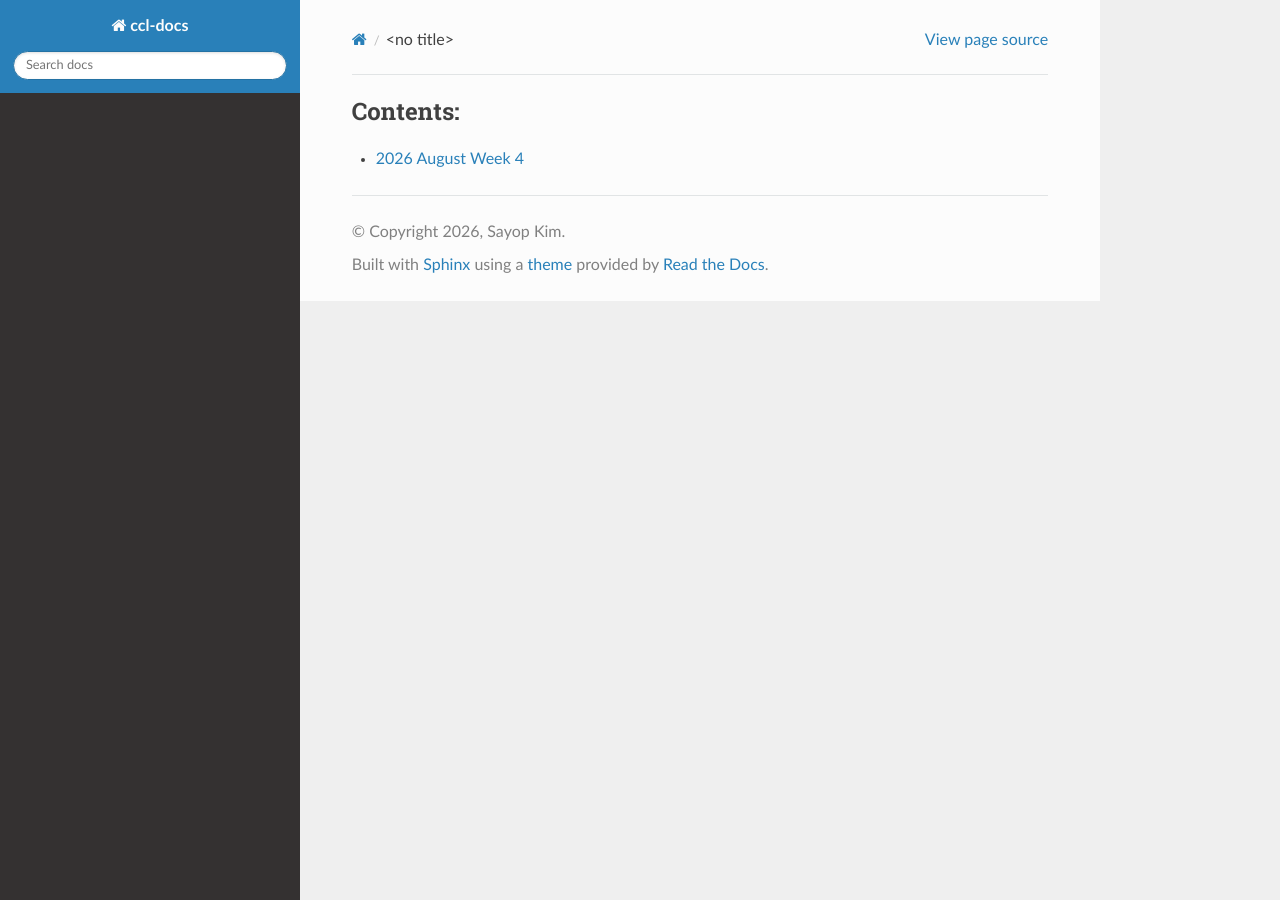
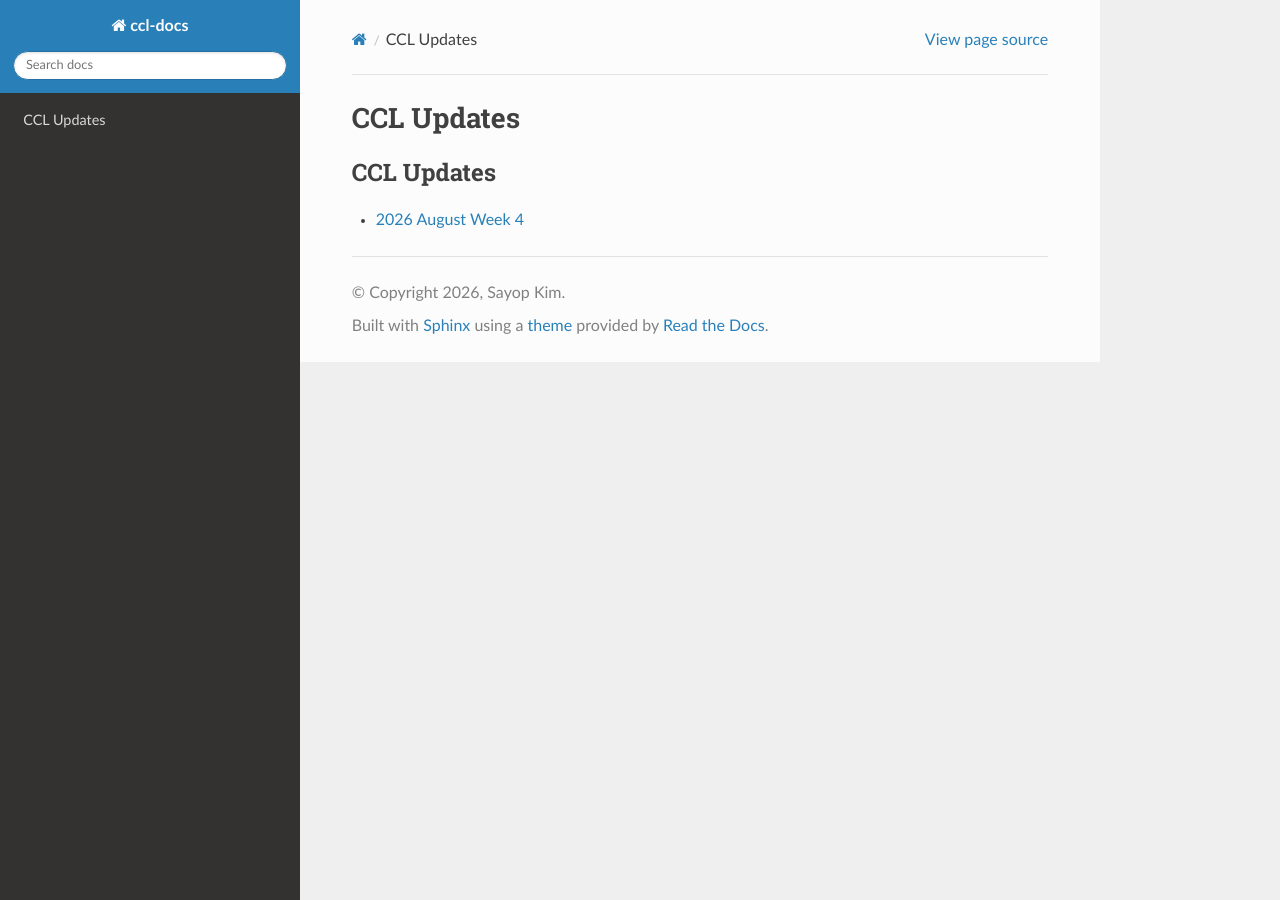
Before and after one commit to s3kim/ccl-docs, a Sphinx documentation site: the page built from docs/updates/CCLUpdate/index.rst, in a window 1280 px wide. Built offline with Sphinx 7.4.7 and the Read the Docs theme 3.1.0, drawn with Linux system fonts in a browser that asks for light colours; pages that are not in the unit, such as notebooks, are missing from menus.

Commit message:
Update index.rst

```diff
--- a/docs/updates/CCLUpdate/index.rst
+++ b/docs/updates/CCLUpdate/index.rst
@@ -1,5 +1,7 @@
+CCL Updates
+--------------
 .. toctree::
    :maxdepth: 1
-   :caption: Contents:
+   :caption: CCL Updates
 
    202608Week4
```
